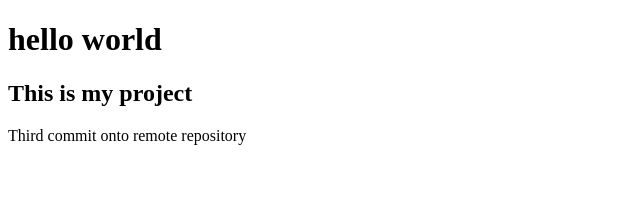
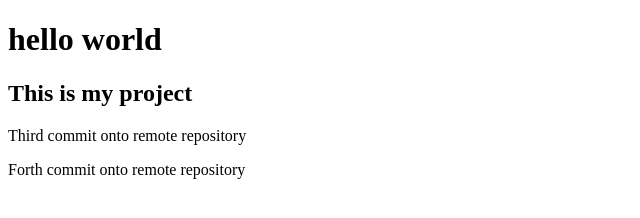
Before and after one commit to ayne-lee/gitty01-project, a plain HTML site: page index.html in a window 1280 px wide. Shown: the whole page, without its empty margins (0-640 px from the left). Drawn offline with Linux system fonts and the light colour scheme.

Commit message:
Forth Commit

```diff
--- a/index.html
+++ b/index.html
@@ -10,5 +10,6 @@
     <h1>hello world</h1>
     <h2>This is my project</h2>
     <p>Third commit onto remote repository</p>
+    <p>Forth commit onto remote repository</p>
 </body>
 </html>
```
